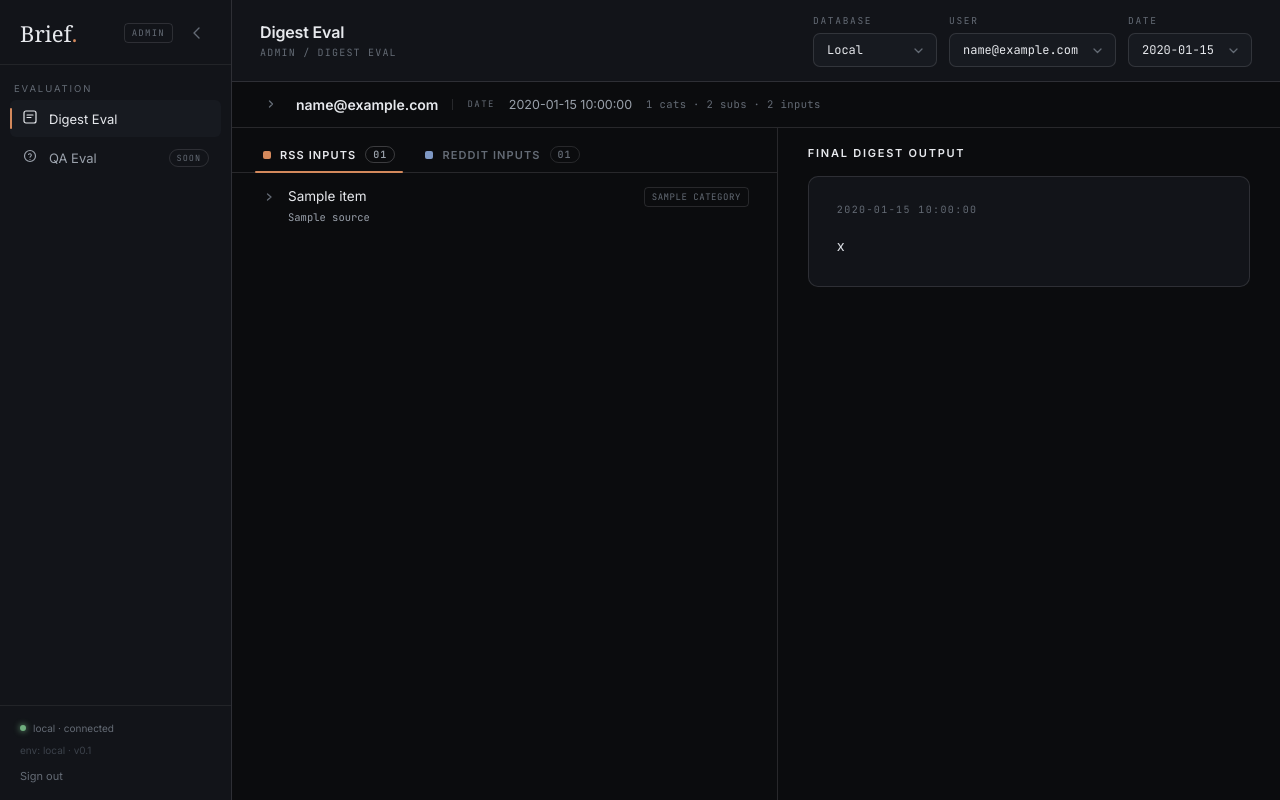
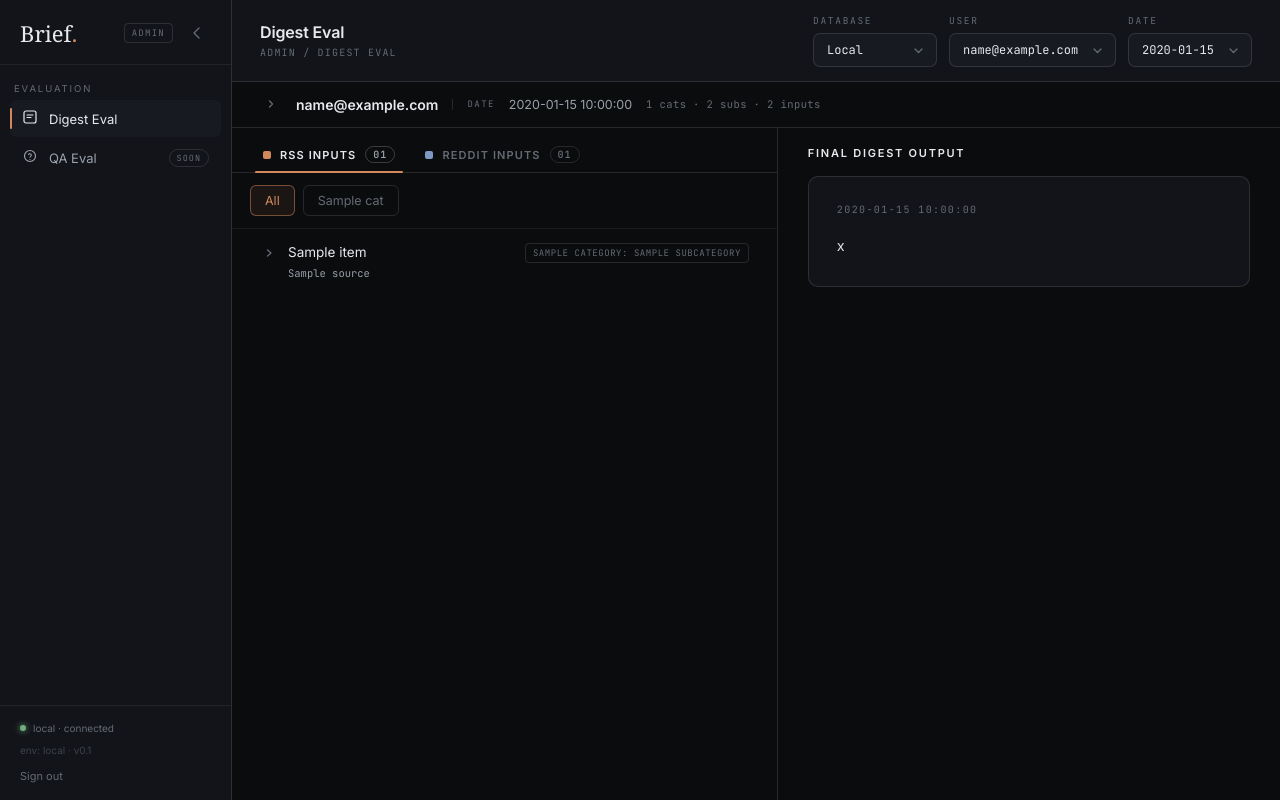
Before and after one commit to Harsh50116/gatekeeper, a Flask app: template digest/web/templates/admin_digest_eval.html in a window 1280 px wide. Run offline with Flask 3, Linux system fonts and the light colour scheme; the template is opened without the code that fills it: most values are stand-ins (such as "Sample title", 1, 10 or a date in 2020); some web fonts are replaced.

Commit message:
chore: Add subcategory tag to the eval data and also add subcategory filtering

```diff
--- a/digest/web/templates/admin_digest_eval.html
+++ b/digest/web/templates/admin_digest_eval.html
@@ -250,8 +250,6 @@
     display: -webkit-box; -webkit-line-clamp: 1; -webkit-box-orient: vertical; overflow: hidden;
   }
   .item.expanded .it-title { -webkit-line-clamp: unset; display: block; overflow: visible; }
-  .item .it-title a { text-decoration: none; color: inherit; transition: color .15s; }
-  .item .it-title a:hover { color: var(--accent); text-decoration: underline; text-underline-offset: 2px; }
   .item .it-meta {
     margin-top: 4px; display: flex; flex-wrap: wrap; align-items: center; gap: 10px;
     font-family: "JetBrains Mono", monospace; font-size: 10.5px; color: var(--ink-faint);
@@ -270,6 +268,24 @@
     color: var(--ink-faint); text-transform: uppercase;
     border: 1px solid var(--line-2); border-radius: 4px; padding: 3px 7px;
     white-space: nowrap; align-self: flex-start;
+  }
+  .item.cat-hidden { display: none !important; }
+
+  .cat-filters {
+    flex: 0 0 auto; display: flex; align-items: center; gap: 8px;
+    padding: 12px 18px; border-bottom: 1px solid var(--line);
+    overflow-x: auto;
+  }
+  .cat-filters .cf {
+    display: inline-flex; align-items: center; padding: 7px 14px;
+    border-radius: 6px; border: 1px solid var(--line-2);
+    font-size: 12.5px; color: var(--ink-faint); cursor: pointer;
+    white-space: nowrap; transition: border-color .15s, color .15s, background .15s;
+  }
+  .cat-filters .cf:hover { border-color: var(--line-3); color: var(--ink-dim); }
+  .cat-filters .cf.active {
+    border-color: rgba(var(--accent-rgb), 0.5); color: var(--accent);
+    background: rgba(var(--accent-rgb), 0.08);
   }
 
   /* ── Output column ── */
@@ -430,20 +446,26 @@
             <span class="count">{{ "%02d" | format(reddit_items | length) }}</span>
           </button>
         </div>
+        <div class="cat-filters">
+          <button class="cf active" onclick="filterCat(this, 'all')">All</button>
+          {% for cat in user_categories %}
+          <button class="cf" onclick="filterCat(this, '{{ cat }}')">{{ cat }}</button>
+          {% endfor %}
+        </div>
         <div class="items-scroll">
           <div class="items" id="rssItems">
             {% if rss_items %}
               {% for item in rss_items %}
-              <div class="item" onclick="toggleItem(event, this)">
+              <div class="item" data-cat="{{ display_names.get(item.category, item.category) }}" onclick="toggleItem(event, this)">
                 <span class="it-chev"><svg width="10" height="10" viewBox="0 0 10 10" fill="none"><path d="M3.5 2L7 5L3.5 8" stroke="currentColor" stroke-width="1.3" stroke-linecap="round" stroke-linejoin="round"/></svg></span>
                 <div class="it-body">
-                  <div class="it-title"><a href="{{ item.url }}" target="_blank" rel="noopener">{{ item.title }}</a></div>
+                  <div class="it-title">{{ item.title }}</div>
                   <div class="it-meta">
                     <span class="src">{{ item.source }}</span>
                   </div>
                   {% if item.summary %}<div class="it-summary">{{ item.summary }}</div>{% endif %}
                 </div>
-                <span class="cat-tag">{{ display_names.get(item.category, item.category) }}</span>
+                <span class="cat-tag">{{ display_names.get(item.category, item.category) }}{% if item.subcategory %}: {{ item.subcategory }}{% endif %}</span>
               </div>
               {% endfor %}
             {% else %}
@@ -453,16 +475,16 @@
           <div class="items hidden" id="redditItems">
             {% if reddit_items %}
               {% for item in reddit_items %}
-              <div class="item" onclick="toggleItem(event, this)">
+              <div class="item" data-cat="{{ display_names.get(item.category, item.category) }}" onclick="toggleItem(event, this)">
                 <span class="it-chev"><svg width="10" height="10" viewBox="0 0 10 10" fill="none"><path d="M3.5 2L7 5L3.5 8" stroke="currentColor" stroke-width="1.3" stroke-linecap="round" stroke-linejoin="round"/></svg></span>
                 <div class="it-body">
-                  <div class="it-title"><a href="{{ item.url }}" target="_blank" rel="noopener">{{ item.title }}</a></div>
+                  <div class="it-title">{{ item.title }}</div>
                   <div class="it-meta">
                     <span class="src">{{ item.source }}</span>
                   </div>
                   {% if item.summary %}<div class="it-summary">{{ item.summary }}</div>{% endif %}
                 </div>
-                <span class="cat-tag">{{ display_names.get(item.category, item.category) }}</span>
+                <span class="cat-tag">{{ display_names.get(item.category, item.category) }}{% if item.subcategory %}: {{ item.subcategory }}{% endif %}</span>
               </div>
               {% endfor %}
             {% else %}
@@ -510,8 +532,16 @@ function toggleContext() {
 }
 
 function toggleItem(e, el) {
-  if (e.target.closest('a')) return;
   el.classList.toggle('expanded');
+}
+
+function filterCat(btn, cat) {
+  document.querySelectorAll('.cat-filters .cf').forEach(function(b) {
+    b.classList.toggle('active', b === btn);
+  });
+  document.querySelectorAll('.item[data-cat]').forEach(function(item) {
+    item.classList.toggle('cat-hidden', cat !== 'all' && item.dataset.cat !== cat);
+  });
 }
 
 function navigate() {
```
